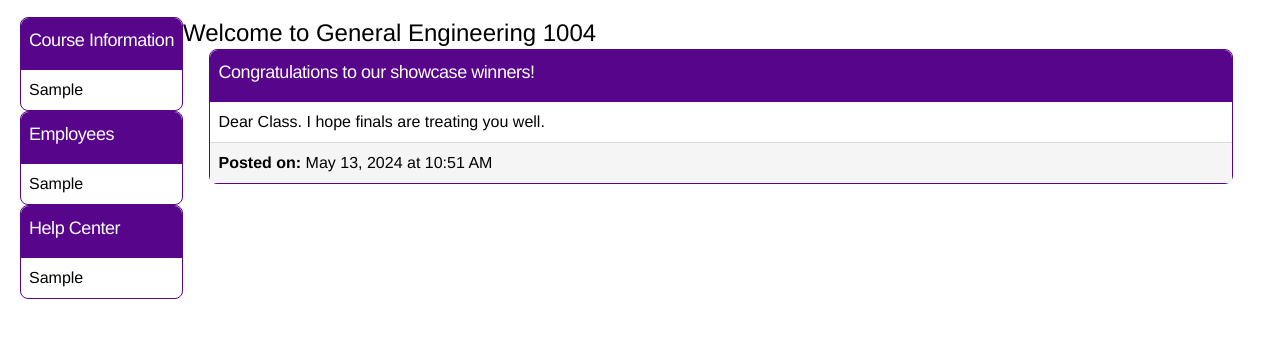
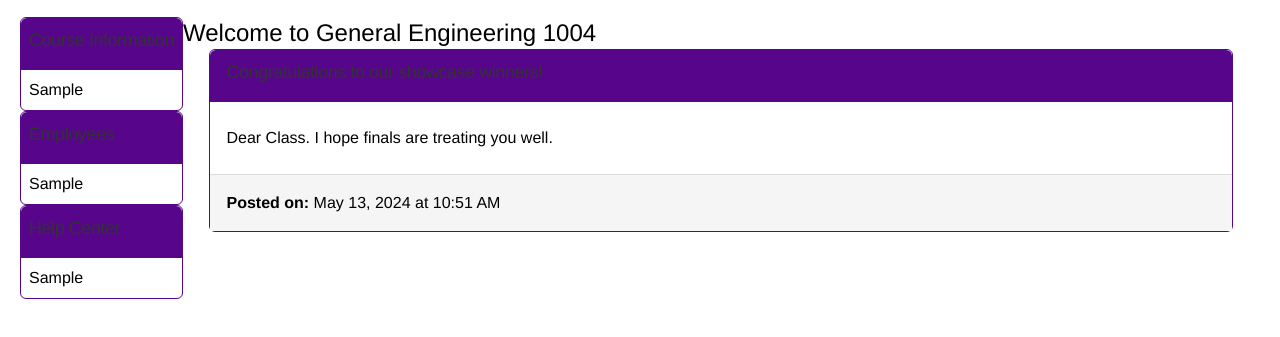
Before and after one commit to VaughnValle/summer-webdev, an Astro site in the folder eg1004-announcement/: page / in a window 1280 px wide. Shown: the part 51-388 px from the top of the page. Built offline with nearby package versions, Linux system fonts and the light colour scheme; Astro itself is replaced by a stand-in of ours.

Commit message:
Changed Cards padding and font

```diff
--- a/eg1004-announcement/src/components/AnnounceCard.jsx
+++ b/eg1004-announcement/src/components/AnnounceCard.jsx
@@ -7,12 +7,12 @@ const Card = ({
     time,
 }) => {
     return (
-        <div className='mx-auto block max-w-5xl p-0 border border-purple rounded-lg'>
-            <div className='bg-purple p-2 rounded-lg rounded-b-none'>
-                <h5 class='mb-2 text-lg font-normal tracking-tight text-white dark:text-white'>{title}</h5>
+        <div className='mx-auto block max-w-5xl p-0 border border-purple rounded-md'>
+            <div className='bg-purple p-4 py-2 rounded-md rounded-b-none'>
+                <h5 class='mb-2 text-lg font-light tracking-tight text-black dark:text-white'>{title}</h5>
             </div>
-            <p class='font-normal p-2'>{content}</p>
-            <footer className='bg-gray border-t border-grayer p-2'><p><strong>Posted on:</strong> {date} at {time}</p></footer>
+            <p class='font-light p-4 leading-10'>{content}</p>
+            <footer className='bg-gray border-t border-grayer p-4'><p><strong>Posted on:</strong> {date} at {time}</p></footer>
         </div>
 
     )
--- a/eg1004-announcement/src/components/Card.jsx
+++ b/eg1004-announcement/src/components/Card.jsx
@@ -7,9 +7,9 @@ const Card = ({
     time,
 }) => {
     return (
-        <div className='block mx-auto max-w-sm p-0 bg-white border border-purple rounded-lg'>
-            <div className='bg-purple p-2 rounded-lg rounded-b-none'>
-                <h5 class='mb-2 text-lg font-normal tracking-tight text-white dark:text-white'>{title}</h5>
+        <div className='block mx-auto max-w-sm p-0 bg-white border border-purple rounded-md'>
+            <div className='bg-purple p-2 rounded-md rounded-b-none'>
+                <h5 class='mb-2 text-lg font-thin tracking-tight text-black dark:text-white'>{title}</h5>
             </div>
             <p class='font-normal p-2'>{content}</p>
         </div>
```
